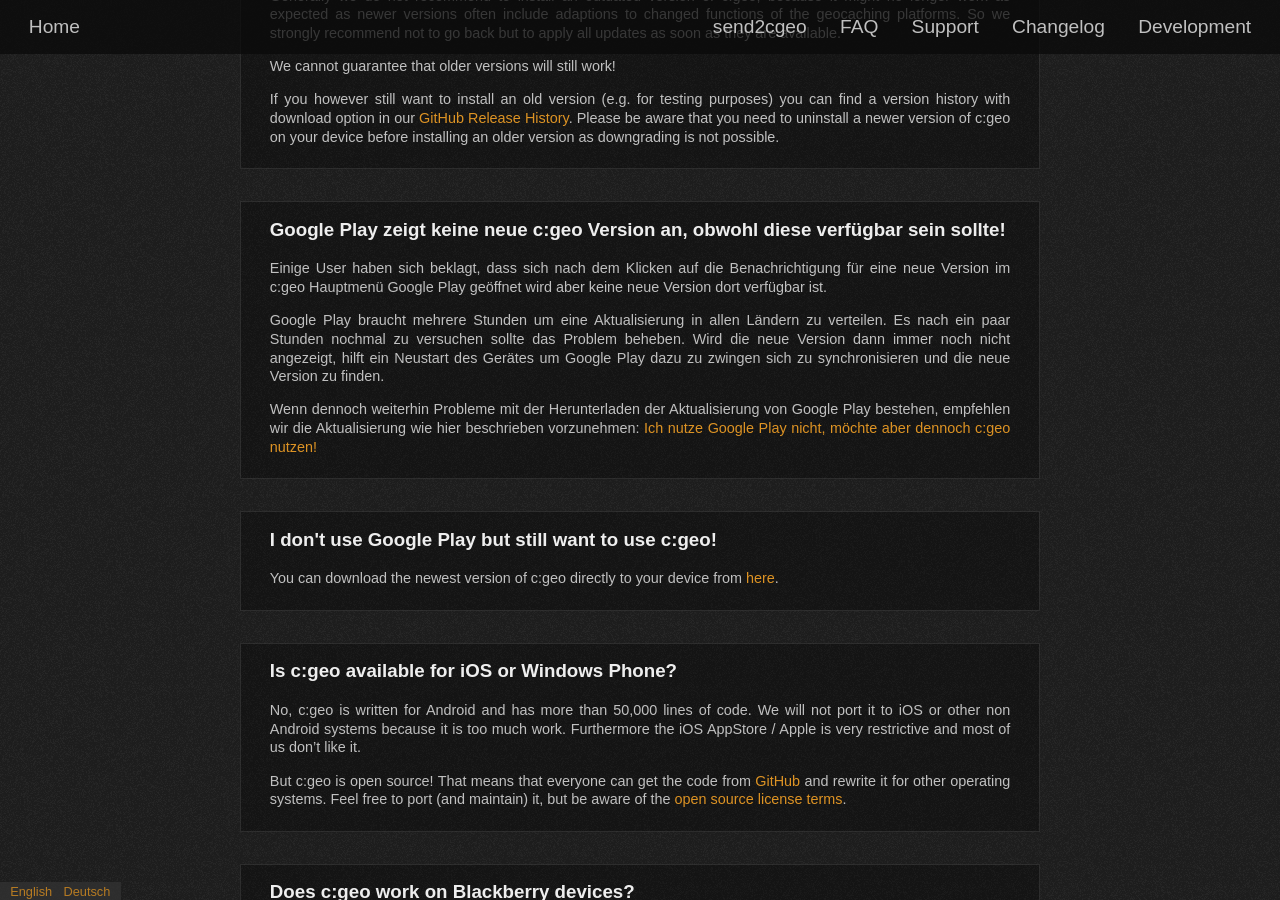
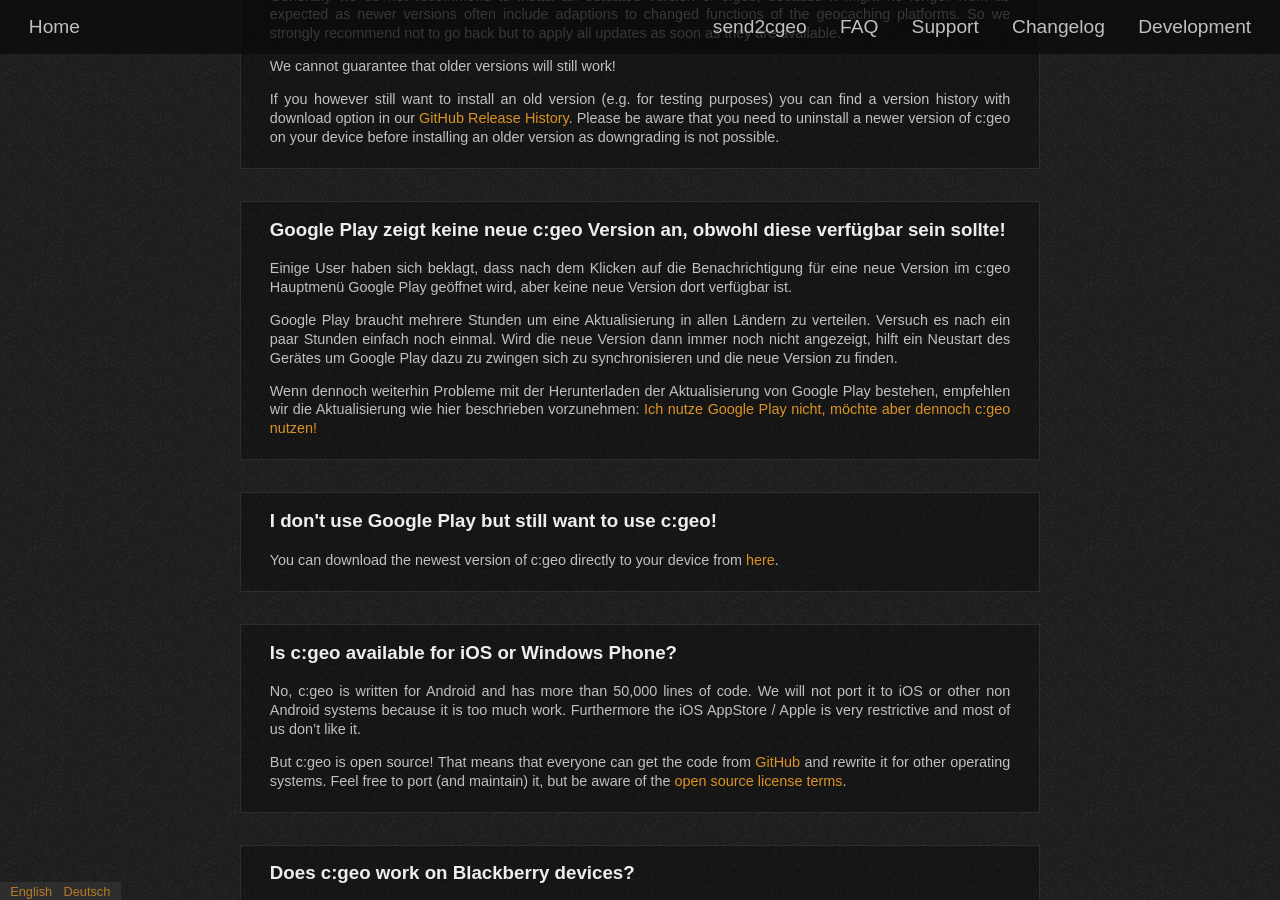
Before and after one commit to cgeo/cgeo.github.io, a Jekyll site: the page built from faq.html, in a window 1280 px wide and 900 px high, scrolled down 14324 px. Built offline with Jekyll 4.4.1, drawn with Linux system fonts in a browser that asks for light colours; some web fonts are replaced; some of the changed lines change nothing that is shown; some of the changed text lies outside the part shown.

Commit message:
fixes of German FAQ

```diff
--- a/_data/faq.yml
+++ b/_data/faq.yml
@@ -61,13 +61,13 @@
             content: |
                 Alle Details des Geocaching zu erklären würde hier ein wenig zu weit führen. Aber es gibt einige Dinge, die du wissen solltest um mit Geocaching in c:geo zu starten:
 
-                1. Du brauchst ein Nutzerkonto auf einer Geocaching-Plattform um diesen in c:geo zu nutzen:
+                1. Du brauchst ein Nutzerkonto auf einer Geocaching-Plattform um dieses in c:geo zu nutzen:
 
                     Wir unterstützen [geocaching.com](http://www.geocaching.com/), eine internationale Geocaching-Plattform, sowie Opencaching-Plattformen in diversen Ländern (z.B. [opencaching.de](http://www.opencaching.de/), [opencaching.pl](http://www.opencaching.pl/), u.v.m.).
 
                     Wähle eine Plattform, die du gerne nutzen möchtest, gehe zu deren Internet-Seite und erstelle dort ein Nutzerkonto (Basis-Konten sind normalerweise kostenlos).
 
-                    Nachdem du Benutzernamen und Passwort für eine der Plattformen erhalten hast, gebe diese in den c:geo Einstellungen ein, um c:geo den Zugriff auf die Plattform zu ermöglichen.
+                    Nachdem du Benutzernamen und Passwort für eine der Plattformen erhalten hast, gib diese in den c:geo Einstellungen ein, um c:geo den Zugriff auf die Plattform zu ermöglichen.
 
                 2. Du musst etwas über die verschiedenen Cache-Typen, D/T-Wertungen, usw. lernen
 
@@ -178,7 +178,7 @@
             content: |
                 c:geo nutzt nur deine Nutzerdaten, die du auf der Geocaching-Webseite festgelegt hast.
 
-                Du musst also auf die Geocaching-Webseite gehen um dein Passwort zurückzusetzen. Nachdem du es dort erfolgreich zurückgesetzt hast, gehe bitte in die c:geo Einstellungen und gebe die neuen Nutzerdaten dort ein.
+                Du musst also auf die Geocaching-Webseite gehen um dein Passwort zurückzusetzen. Nachdem du es dort erfolgreich zurückgesetzt hast, gehe bitte in die c:geo Einstellungen und gib die neuen Nutzerdaten dort ein.
 
                 Für [geocaching.com](http://www.geocaching.com/) kannst du beispielsweise [auf dieser Seite](https://www.geocaching.com/login/password.aspx) dein Passwort zurücksetzen.
 
@@ -763,7 +763,7 @@
                 In this case please deactivate the unneeded opencaching platforms in: \\
                 Menu → Settings → Services → opencaching.xx
         de:
-            title: Die Nachbereichssuche zeigt auch Caches, die weit entfernt sind!
+            title: Die Nahbereichssuche zeigt auch Caches, die weit entfernt sind!
             content: |
                 Neben geocaching.com unterstützt c:geo auch Opencaching-Plattformen in verschiedenen Ländern.
                 Wenn du den Opencaching-Dienst in den c:geo-Einstellungen aktivierst, dann liefert die Nahbereichssuche auch die nächstgelegenen Opencaching-Caches zurück.
@@ -1020,9 +1020,9 @@
         en:
             title: Google Play zeigt keine neue c:geo Version an, obwohl diese verfügbar sein sollte!
             content: |
-                Einige User haben sich beklagt, dass sich nach dem Klicken auf die Benachrichtigung für eine neue Version im c:geo Hauptmenü Google Play geöffnet wird aber keine neue Version dort verfügbar ist.
-
-                Google Play braucht mehrere Stunden um eine Aktualisierung in allen Ländern zu verteilen. Es nach ein paar Stunden nochmal zu versuchen sollte das Problem beheben.
+                Einige User haben sich beklagt, dass nach dem Klicken auf die Benachrichtigung für eine neue Version im c:geo Hauptmenü Google Play geöffnet wird, aber keine neue Version dort verfügbar ist.
+
+                Google Play braucht mehrere Stunden um eine Aktualisierung in allen Ländern zu verteilen. Versuch es nach ein paar Stunden einfach noch einmal.
                 Wird die neue Version dann immer noch nicht angezeigt, hilft ein Neustart des Gerätes um Google Play dazu zu zwingen sich zu synchronisieren und die neue Version zu finden.
 
                 Wenn dennoch weiterhin Probleme mit der Herunterladen der Aktualisierung von Google Play bestehen, empfehlen wir die Aktualisierung wie hier beschrieben vorzunehmen:
@@ -1127,7 +1127,7 @@
 
                 - Installiere die gleiche c:geo Version, wie auf dem alten Gerät
                 - Starte c:geo
-                - Gebe deine Nutzerdaten ein und nimm die gewünschten sonstigen Einstellungen vor (dies ist kein Teil der Sicherung)
+                - Gib deine Nutzerdaten ein und nimm die gewünschten sonstigen Einstellungen vor (dies ist kein Teil der Sicherung)
                 - Beende c:geo
                 - Nutze einen Datei-Explorer um den gleichen Ordner auf dem neuen Gerät ausfindig zu machen, von dem du auf dem alten Gerät die Sicherung gemacht hast (typischerweise /sdcard/.cgeo/) und kopiere die Sicherungsdatei (cgeo.sqlite) vom alten Telefon in diesen Ordner.
                 - Optionaler Schritt: Wenn du auch eine Sicherung der Unterordner durchgeführt hast, kopiere sie ebenso in diesen Ordner zurück.
@@ -1999,7 +1999,7 @@
             content: |
                 Das ist (noch) nicht möglich.
 
-                Auch wenn wir gegen das Massen-Loggen von Caches sind, könnte das gemeinsame Hochladen von gespeicherten Logs sinnvoll sein, da es ein andereer Anwendungsfall ist.
+                Auch wenn wir gegen das Massen-Loggen von Caches sind, könnte das gemeinsame Hochladen von gespeicherten Logs sinnvoll sein, da es ein anderer Anwendungsfall ist.
                 Daher denken wir darüber nach diese Funktion einzubauen, bis dahin solltest du die Feldnotiz-Funktion ausprobieren um deine Logs zu übermitteln.
 
 - id: opencaching-platforms
@@ -2021,11 +2021,11 @@
                 To use these you need to have an account on the opencaching website.
                 With this account data you can activate the platform in c:geo and authorize yourself to the opencaching website with your login credentials.
 
-                Afterwards opencaching caches will be shown on the live map,in nearby searches and you can post logs online.
+                Afterwards opencaching caches will be shown on the live map, in nearby searches and you can post logs online.
         de:
             title: Wird Opencaching von c:geo unterstützt?
             content: |
-                Ja, c:geo unterstützt schon Opencaching-Plattformen diverser Länderund wir planen mehr Plattformen hinzuzufügen, sobald sie die OKAPI-Schnittstelle anbieten.
+                Ja, c:geo unterstützt schon Opencaching-Plattformen diverser Länder und wir planen mehr Plattformen hinzuzufügen, sobald sie die OKAPI-Schnittstelle anbieten.
 
                 Please kontrolliere in\\
                 c:geo Menü → Einstellungen → Dienste\\
@@ -2052,8 +2052,8 @@
                 Wenn du dieses Problem hast, prüfe bitte ob dein Gerät das korrekte Datum, Zeit und Zeitzone hat.
                 Aus Sicherheitsgründen lehnt das Opencaching-API jede Anfrage ab, die nicht der Server-Zeit (± 5 Minuten) entspricht.
 
-                Auf einigen Geräten leitet der Internet-Brwoser die Anfrage nicht korrekt an c:geo zurück, nachdem du diche auf der Opencaching-Webseite angemeldet hast , sondern öffnet eine Webseite wie z.B. "callback://www.cgeo.org[...]".
-                Das ist ein fehlerhaftes Verhalten des Internet-Browsers, den du nutzt. Bitte versuche eine andere Internet-Brwoser App um die Authentisierung durchzuführen.
+                Auf einigen Geräten leitet der Internet-Brwoser die Anfrage nicht korrekt an c:geo zurück, nachdem du dich auf der Opencaching-Webseite angemeldet hast  sondern öffnet eine Webseite wie z.B. "callback://www.cgeo.org[...]".
+                Das ist ein fehlerhaftes Verhalten des Internet-Browsers, den du nutzt. Bitte versuche eine andere Internet-Browser-App um die Authentisierung durchzuführen.
 
 - id: trackable-management
   title:
@@ -2167,7 +2167,7 @@
         de:
             title: Einige Funktionen von geokrety.org werden von c:geo nicht unterstützt!
             content: |
-                Einige der Funktionen, die auf der [GeoKrety.org](https://www.geokrety.org)-Webseite verfügbar sind, werden (noch) nicht von c:geo unterstützt, da diese entweder von der Schnitstelle nicht unterstützt werden oder wir einfach noch keine Zeit hatten diese einzubauen:
+                Einige der Funktionen, die auf der [GeoKrety.org](https://www.geokrety.org)-Webseite verfügbar sind, werden (noch) nicht von c:geo unterstützt, da diese entweder von der Schnittstelle nicht unterstützt werden oder wir einfach noch keine Zeit hatten diese einzubauen:
 
                 - Das Logbuch von GeoKrets einsehen
                 - Einen GeoKret als "vermisst" markieren
@@ -2189,9 +2189,9 @@
             title: Ich kann Premium-Caches nicht sehen, obwohl ich Premium-Mitglied bin!
             content: |
                 Beim Anmelden auf der Geocaching.com-Webseite stellt c:geo automatisch fest, ob du Basis- oder Premium-Mitglied bist. Allerdings führt c:geo eine Anmeldung nur durch, wenn sie notwendig ist.
-                Wenn du also gerade Premium_-Mitglied bist kann es vorkommen, dass c:geo dies noch nicht erkannt hat.
-
-                In diesem Fall kansnt du c:geo zwingen sich neu einzuloggen indem dein Gerät einfach neustartest und danach c:geo wieder öffnest.
+                Wenn du also erst seit kurzem Premium-Mitglied bist kann es vorkommen, dass c:geo dies noch nicht erkannt hat.
+
+                In diesem Fall kannst du c:geo zwingen sich neu einzuloggen, indem du dein Gerät einfach neustartest und danach c:geo wieder öffnest.
 
       - id: blurred-text
         en:
@@ -2373,7 +2373,7 @@
                 Event-Caches enthalten auf der Geocaching-Webseite nur das Datum aber nicht die Uhrzeit des Events.
 
                 c:geo durchsucht daher die Event-Beschreibung und versucht die Uhrzeit hieraus zu extrahieren.
-                In einigen Fällen kann das zu falschen Ergebnissen führen oder gar nicht funktionieren. Dann musst die die Uhrzeit im Kalender-Eintrag manuell korrigieren.
+                In einigen Fällen kann das zu falschen Ergebnissen führen oder es wird keine Uhrzeit gefunden. Dann musst die die Uhrzeit im Kalender-Eintrag manuell korrigieren.
 
       - id: plugin-calendar-fails
         en:
```
